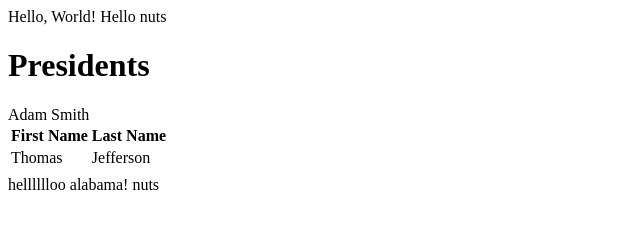
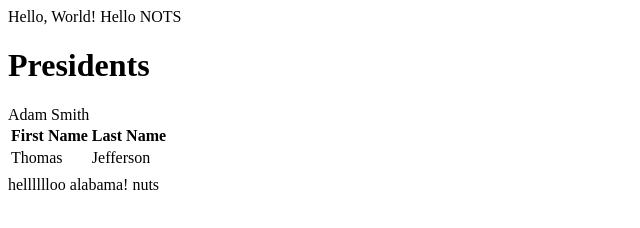
Before and after one commit to davidignatius/lecture0, a plain HTML site: page index.html in a window 1280 px wide. Shown: the full height of the page, 0-640 px from the left. Drawn offline with Linux system fonts and the light colour scheme.

Commit message:
Update index.html

```diff
--- a/index.html
+++ b/index.html
@@ -6,7 +6,7 @@
     <title>MyWebpage</title>
 </head>
 <body>
-    Hello, World! Hello nuts
+    Hello, World! Hello NOTS
     <h1>Presidents</h1>
     <table>
         <tr>
```
